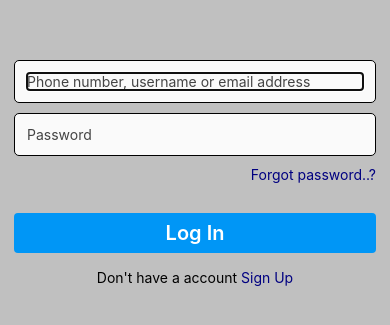
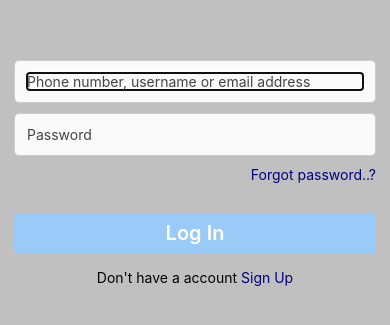
Before and after one commit to Angel-cuba/Insta-Native-Clone, a React Native app: screen /LoginScreen in a window 390 px wide. Shown: the part 195-520 px from the top of the page. Built offline with nearby package versions, Linux system fonts and the light colour scheme.

Commit message:
Login form in progress using Formik and yup

```diff
--- a/components/loginScreen/LoginForm.js
+++ b/components/loginScreen/LoginForm.js
@@ -1,30 +1,62 @@
 import React from 'react';
-import { Pressable, TouchableOpacity } from 'react-native';
-import { Platform } from 'react-native';
-import { TextInput } from 'react-native';
-import { StyleSheet, Text, View, Button } from 'react-native';
-//import { } from 'react-native-elements';
+import {
+	StyleSheet,
+	Text,
+	View,
+	Pressable,
+	Alert,
+	TouchableOpacity,
+	TextInput,
+} from 'react-native';
 import { Formik } from 'formik';
 import * as yup from 'yup';
 import Validator from 'email-validator';
+import firebase from '../../firebase';
 
-const LoginForm = () => {
+const LoginForm = ({ navigation }) => {
 	const LoginFormSchema = yup.object().shape({
 		email: yup.string().email().required('An email is required'),
-		password: yup.string().required().min(8, 'Your password has to have at least 8 characters'),
+		password: yup.string().required().min(6, 'Your password has to have at least 8 characters'),
 	});
+
+	const onLogin = async (email, password) => {
+		try {
+			await firebase.auth().signInWithEmailAndPassword(email, password);
+			console.log('Good way to be inside the App🥰', email, password);
+		} catch (error) {
+			Alert.alert('🥽 Yooo ...', error.message + '\n\n ... What do you want to do next?', [
+				{
+					text: 'OK',
+					onPress: () => console.log('OK'),
+					style: 'cancel',
+				},
+				{
+					text: 'Sign Up',
+					onPress: () => navigation.push('SignUpScreen'),
+				},
+			]);
+		}
+	};
 
 	return (
 		<View style={styles.wrapper}>
 			<Formik
 				initialValues={{ email: '', password: '' }}
-				onSubmit={(values) => console.log(values)}
+				onSubmit={(values) => onLogin(values.email, values.password)}
 				validationSchema={LoginFormSchema}
 				validateOnMount={true}
 			>
 				{({ handleBlur, handleChange, handleSubmit, values, errors, isValid }) => (
 					<>
-						<View style={styles.inputField}>
+						<View
+							style={[
+								styles.inputField,
+								{
+									borderColor:
+										values.email.length < 1 || Validator.validate(values.email) ? '#ccc' : 'red',
+								},
+							]}
+						>
 							<TextInput
 								placeholderTextColor="#444"
 								placeholder="Phone number, username or email address"
@@ -38,7 +70,15 @@ const LoginForm = () => {
 								values={values.email}
 							/>
 						</View>
-						<View style={styles.inputField}>
+						<View
+							style={[
+								styles.inputField,
+								{
+									borderColor:
+										1 > values.password.length || values.password.length >= 6 ? '#ccc' : 'red',
+								},
+							]}
+						>
 							<TextInput
 								placeholderTextColor="#444"
 								placeholder="Password"
@@ -55,12 +95,12 @@ const LoginForm = () => {
 							<Text style={{ color: 'navy' }}>Forgot password..?</Text>
 						</View>
 
-						<Pressable titleSize={20} style={styles.button} onPress={handleSubmit}>
+						<Pressable titleSize={20} style={styles.button(isValid)} onPress={handleSubmit}>
 							<Text style={styles.buttonText}>Log In</Text>
 						</Pressable>
 						<View style={styles.signUpContainer}>
 							<Text>Don't have a account </Text>
-							<TouchableOpacity>
+							<TouchableOpacity onPress={() => navigation.push('SignUpScreen')}>
 								<Text style={{ color: 'navy' }}>Sign Up</Text>
 							</TouchableOpacity>
 						</View>
@@ -84,13 +124,13 @@ const styles = StyleSheet.create({
 		marginBottom: 10,
 		borderWidth: 0.5,
 	},
-	button: {
-		backgroundColor: '#0096F6',
+	button: (isValid) => ({
+		backgroundColor: isValid ? '#0096F6' : '#9ACAF7',
 		alignItems: 'center',
 		justifyContent: 'center',
 		minHeight: 40,
 		borderRadius: 4,
-	},
+	}),
 	buttonText: {
 		fontWeight: '600',
 		color: 'white',
```
